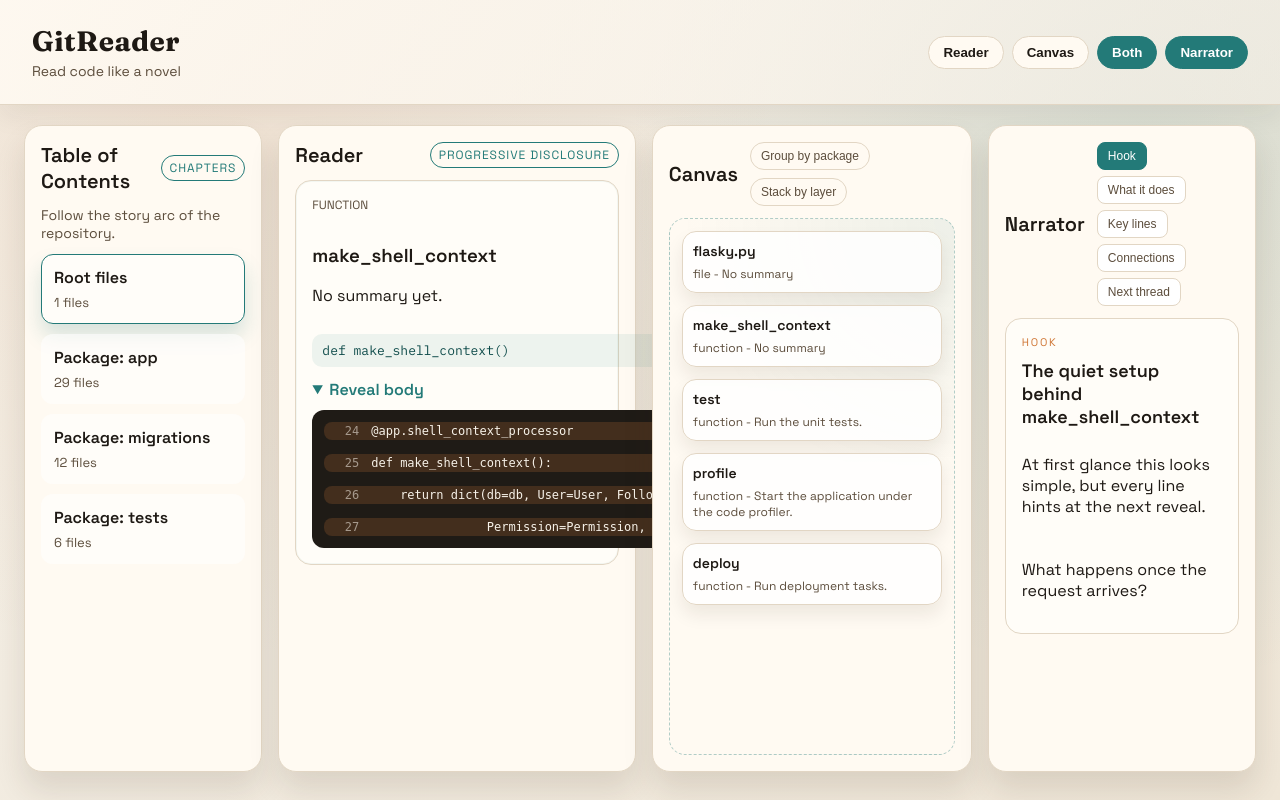
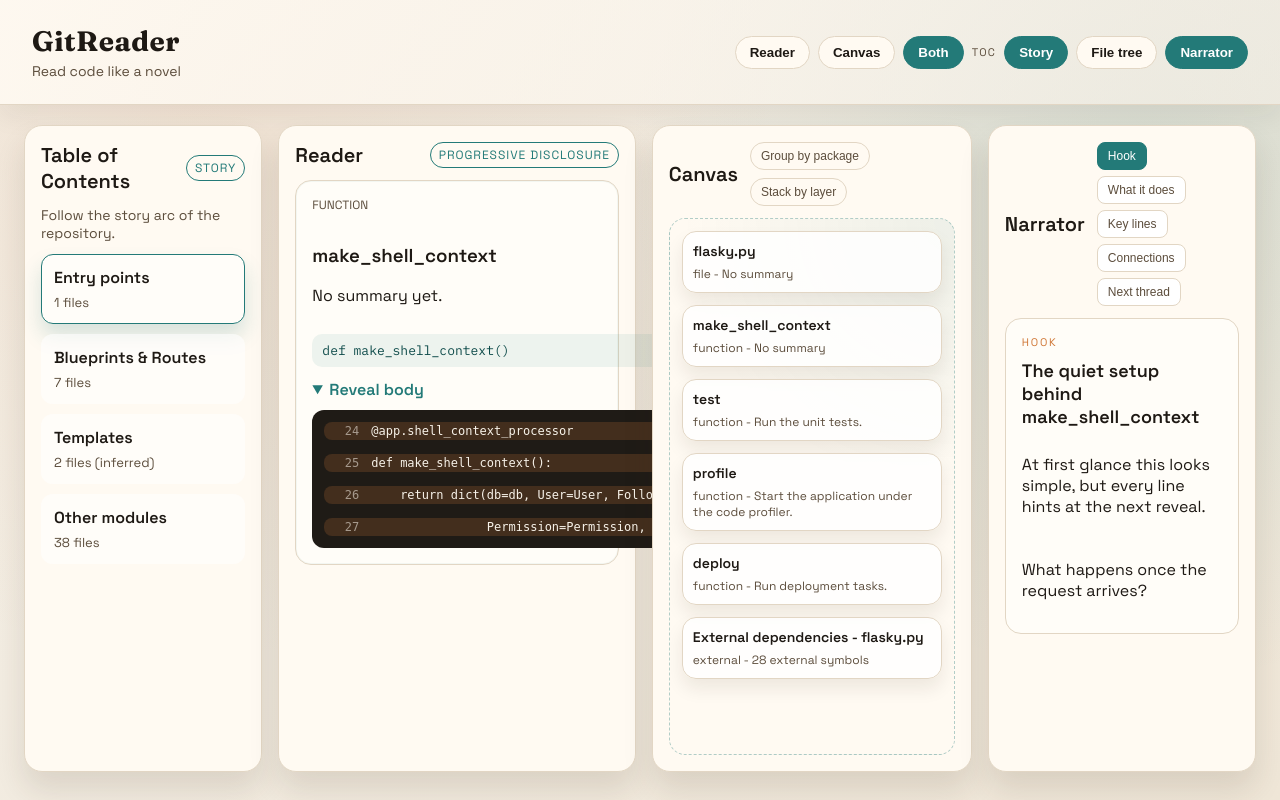
Before and after one commit to stevenrichter16/gitreader, a Flask app: page /gitreader/ in a window 1280 px wide. Run offline with Flask 2, Linux system fonts and the light colour scheme; parts of the project's set-up code (start-up, migrations or seed data) failed here and were passed over; some libraries are stand-ins or nearby versions.

Commit message:
improved canvas

```diff
--- a/app/gitreader/routes.py
+++ b/app/gitreader/routes.py
@@ -3,7 +3,7 @@ import os
 from flask import current_app, jsonify, render_template, request
 
 from . import gitreader
-from .models import RepoSpec
+from .models import GraphEdge, RepoSpec, SourceLocation, SymbolNode
 from .service import get_repo_index, get_symbol_snippet
 
 
@@ -15,12 +15,21 @@ def index():
 @gitreader.route('/api/toc')
 def toc():
     spec = _repo_spec_from_request()
+    mode = request.args.get('mode', 'story')
     try:
         repo_index = _load_index(spec)
     except ValueError as exc:
         return jsonify({'error': str(exc)}), 400
+    if mode == 'tree':
+        chapters = _build_tree_toc(repo_index)
+    else:
+        chapters = _build_story_toc(repo_index)
+        if not chapters:
+            chapters = _build_tree_toc(repo_index)
+            mode = 'tree'
     return jsonify({
-        'chapters': repo_index.toc,
+        'chapters': chapters,
+        'mode': mode,
         'stats': repo_index.stats,
         'warnings': [warning.to_dict() for warning in repo_index.warnings],
     })
@@ -35,6 +44,7 @@ def graph():
     except ValueError as exc:
         return jsonify({'error': str(exc)}), 400
     nodes, edges = _filter_graph(repo_index, scope)
+    nodes, edges = _collapse_externals(nodes, edges)
     return jsonify({
         'nodes': [node.to_dict() for node in nodes],
         'edges': [edge.to_dict() for edge in edges],
@@ -115,19 +125,29 @@ def _load_symbol_snippet(spec: RepoSpec, symbol_id: str, section: str):
 
 
 def _filter_graph(repo_index, scope: str):
-    if not scope or scope == 'full' or not scope.startswith('group:'):
+    if not scope or scope == 'full':
         return list(repo_index.nodes.values()), list(repo_index.edges)
-    group = scope[len('group:'):]
+    if scope.startswith('group:'):
+        group = scope[len('group:'):]
+        allowed_paths = _group_paths(repo_index, group)
+    elif scope.startswith('story:'):
+        story_paths = _story_scope_paths(repo_index)
+        allowed_paths = story_paths.get(scope, set())
+    else:
+        return list(repo_index.nodes.values()), list(repo_index.edges)
+    if not allowed_paths:
+        return list(repo_index.nodes.values()), list(repo_index.edges)
+    return _apply_scope_paths(repo_index, allowed_paths)
+
+
+def _apply_scope_paths(repo_index, allowed_paths: set[str]):
     allowed = set()
     for node in repo_index.nodes.values():
         location = node.location
         if not location or not location.path:
             continue
         normalized = location.path.replace(os.sep, '/')
-        if group == 'root':
-            if '/' not in normalized:
-                allowed.add(node.id)
-        elif normalized.startswith(f'{group}/'):
+        if normalized in allowed_paths:
             allowed.add(node.id)
     if not allowed:
         return list(repo_index.nodes.values()), list(repo_index.edges)
@@ -147,6 +167,198 @@ def _filter_graph(repo_index, scope: str):
     return nodes, edges
 
 
+def _collapse_externals(nodes: list[SymbolNode], edges: list[GraphEdge]):
+    node_by_id = {node.id: node for node in nodes}
+    external_ids = {node.id for node in nodes if node.kind == 'external'}
+    if not external_ids:
+        return nodes, edges
+
+    grouped_nodes: dict[str, SymbolNode] = {}
+    grouped_externals: dict[str, set[str]] = {}
+    new_edges: list[GraphEdge] = []
+    seen_edges: set[tuple[str, str, str, str]] = set()
+
+    def add_edge(source: str, target: str, kind: str, confidence: str):
+        key = (source, target, kind, confidence)
+        if key in seen_edges:
+            return
+        seen_edges.add(key)
+        new_edges.append(GraphEdge(source=source, target=target, kind=kind, confidence=confidence))
+
+    def file_path_for(node_id: str) -> str | None:
+        node = node_by_id.get(node_id)
+        if not node or not node.location or not node.location.path:
+            return None
+        return node.location.path
+
+    def ensure_group_node(file_path: str) -> str:
+        group_id = f'external-group:{file_path}'
+        if group_id not in grouped_nodes:
+            file_name = os.path.basename(file_path) or file_path
+            grouped_nodes[group_id] = SymbolNode(
+                id=group_id,
+                name=f'External dependencies - {file_name}',
+                kind='external',
+                summary='External dependencies',
+                location=SourceLocation(path=file_path),
+            )
+        return group_id
+
+    for edge in edges:
+        source_is_external = edge.source in external_ids
+        target_is_external = edge.target in external_ids
+        if not source_is_external and not target_is_external:
+            add_edge(edge.source, edge.target, edge.kind, edge.confidence)
+            continue
+        if source_is_external and target_is_external:
+            add_edge(edge.source, edge.target, edge.kind, edge.confidence)
+            continue
+        external_id = edge.source if source_is_external else edge.target
+        other_id = edge.target if source_is_external else edge.source
+        file_path = file_path_for(other_id)
+        if not file_path:
+            add_edge(edge.source, edge.target, edge.kind, edge.confidence)
+            continue
+        group_id = ensure_group_node(file_path)
+        external_node = node_by_id.get(external_id)
+        if external_node:
+            grouped_externals.setdefault(group_id, set()).add(external_node.name)
+        if source_is_external:
+            add_edge(group_id, other_id, edge.kind, edge.confidence)
+        else:
+            add_edge(other_id, group_id, edge.kind, edge.confidence)
+
+    for group_id, names in grouped_externals.items():
+        count = len(names)
+        grouped_nodes[group_id].summary = f'{count} external symbol{"" if count == 1 else "s"}'
+
+    referenced = {edge.source for edge in new_edges} | {edge.target for edge in new_edges}
+    retained_nodes: list[SymbolNode] = [
+        node for node in nodes
+        if node.kind != 'external' or node.id in referenced
+    ]
+    retained_nodes.extend(grouped_nodes.values())
+    return retained_nodes, new_edges
+
+
+def _group_paths(repo_index, group: str) -> set[str]:
+    allowed_paths = set()
+    for node in repo_index.nodes.values():
+        location = node.location
+        if not location or not location.path:
+            continue
+        normalized = location.path.replace(os.sep, '/')
+        if group == 'root':
+            if '/' not in normalized:
+                allowed_paths.add(normalized)
+        elif normalized.startswith(f'{group}/'):
+            allowed_paths.add(normalized)
+    return allowed_paths
+
+
+def _build_tree_toc(repo_index):
+    groups = {}
+    for node in repo_index.nodes.values():
+        if node.kind != 'file' or not node.location or not node.location.path:
+            continue
+        normalized = node.location.path.replace(os.sep, '/')
+        parts = normalized.split('/')
+        group = 'root' if len(parts) == 1 else parts[0]
+        groups.setdefault(group, 0)
+        groups[group] += 1
+    ordered_groups = sorted(groups.items(), key=lambda item: (item[0] != 'root', item[0]))
+    toc = []
+    for group, count in ordered_groups:
+        title = 'Root files' if group == 'root' else f'Package: {group}'
+        toc.append({
+            'id': f'group:{group}',
+            'title': title,
+            'summary': f'{count} files',
+            'scope': f'group:{group}',
+        })
+    return toc
+
+
+def _build_story_toc(repo_index):
+    paths_by_scope = _story_scope_paths(repo_index)
+    chapters = []
+    order = [
+        ('story:entry', 'Entry points', 'Entry points that boot the app.'),
+        ('story:config', 'Configuration', 'Settings and environment tuning.'),
+        ('story:routes', 'Blueprints & Routes', 'Request flow and URL mapping.'),
+        ('story:templates', 'Templates', 'Rendering and presentation clues.'),
+        ('story:other', 'Other modules', 'Support code that fills in the gaps.'),
+    ]
+    for scope, title, fallback_summary in order:
+        paths = paths_by_scope.get(scope, set())
+        if not paths:
+            continue
+        summary = f'{len(paths)} files' if scope != 'story:templates' else f'{len(paths)} files (inferred)'
+        chapters.append({
+            'id': scope,
+            'title': title,
+            'summary': summary or fallback_summary,
+            'scope': scope,
+        })
+    return chapters
+
+
+def _story_scope_paths(repo_index):
+    entry_names = {'flasky.py', 'manage.py', 'app.py', 'wsgi.py', 'asgi.py', 'main.py'}
+    config_names = {'config.py', 'settings.py', 'configuration.py'}
+    route_filenames = {'views.py', 'routes.py', 'handlers.py', 'controllers.py', 'blueprints.py', 'urls.py'}
+
+    file_paths = set()
+    for node in repo_index.nodes.values():
+        if node.kind != 'file' or not node.location or not node.location.path:
+            continue
+        file_paths.add(node.location.path.replace(os.sep, '/'))
+
+    entry_paths = {path for path in file_paths if os.path.basename(path) in entry_names}
+    config_paths = {path for path in file_paths if os.path.basename(path) in config_names}
+
+    route_paths = set()
+    for path in file_paths:
+        if os.path.basename(path) in route_filenames:
+            route_paths.add(path)
+    for node in repo_index.nodes.values():
+        if node.kind == 'blueprint' and node.location and node.location.path:
+            route_paths.add(node.location.path.replace(os.sep, '/'))
+
+    template_paths = set()
+    render_targets = {
+        node_id for node_id, node in repo_index.nodes.items()
+        if node.kind == 'external' and 'render_template' in node.name
+    }
+    if render_targets:
+        for edge in repo_index.edges:
+            if edge.target in render_targets:
+                source_node = repo_index.nodes.get(edge.source)
+                if source_node and source_node.location and source_node.location.path:
+                    template_paths.add(source_node.location.path.replace(os.sep, '/'))
+
+    assigned = set()
+
+    def reserve(paths):
+        reserved = {path for path in paths if path not in assigned}
+        assigned.update(reserved)
+        return reserved
+
+    entry_paths = reserve(entry_paths)
+    config_paths = reserve(config_paths)
+    route_paths = reserve(route_paths)
+    template_paths = reserve(template_paths)
+    other_paths = file_paths - assigned
+
+    return {
+        'story:entry': entry_paths,
+        'story:config': config_paths,
+        'story:routes': route_paths,
+        'story:templates': template_paths,
+        'story:other': other_paths,
+    }
+
+
 def _default_repo_root() -> str:
     root_path = os.path.abspath(current_app.root_path)
     if os.path.isdir(os.path.join(root_path, 'app')):
--- a/app/static/gitreader/app.js
+++ b/app/static/gitreader/app.js
@@ -25,9 +25,13 @@
         this.narratorOutput = getElement('narrator-output');
         this.modeButtons = document.querySelectorAll('.mode-btn');
         this.layoutButtons = document.querySelectorAll('.nav-btn[data-layout]');
+        this.tocModeButtons = document.querySelectorAll('.nav-btn[data-toc-mode]');
         this.narratorToggle = getElement('narrator-toggle');
         this.workspace = getElement('workspace');
+        this.tocPill = getElement('toc-pill');
+        this.tocSubtitle = getElement('toc-subtitle');
         this.currentMode = 'hook';
+        this.tocMode = 'story';
         this.chapters = [];
         this.graphNodes = [];
         this.graphEdges = [];
@@ -50,9 +54,7 @@
 
     GitReaderApp.prototype.loadData = function () {
         var _this = this;
-        return this.fetchJson('/gitreader/api/toc').then(function (tocData) {
-            _this.chapters = Array.isArray(tocData.chapters) ? tocData.chapters : [];
-            _this.renderToc();
+        return this.loadToc(this.tocMode).then(function () {
             var defaultChapterId = _this.chapters.length > 0 ? _this.chapters[0].id : '';
             return _this.loadChapter(defaultChapterId);
         });
@@ -98,6 +100,15 @@
             }
         });
 
+        this.tocModeButtons.forEach(function (button) {
+            button.addEventListener('click', function () {
+                var mode = button.dataset.tocMode;
+                if (mode) {
+                    _this.setTocMode(mode);
+                }
+            });
+        });
+
         this.canvasGrid.addEventListener('click', function (event) {
             var target = event.target.closest('.canvas-node');
             if (!target) {
@@ -141,6 +152,41 @@
         });
     };
 
+    GitReaderApp.prototype.setTocMode = function (mode) {
+        var _this = this;
+        if (this.tocMode === mode) {
+            return Promise.resolve();
+        }
+        this.tocList.innerHTML = '<li class="toc-item"><div class="toc-title">Loading chapters</div><p class="toc-summary">Switching TOC view...</p></li>';
+        return this.loadToc(mode).then(function () {
+            var defaultChapterId = _this.chapters.length > 0 ? _this.chapters[0].id : '';
+            return _this.loadChapter(defaultChapterId);
+        });
+    };
+
+    GitReaderApp.prototype.loadToc = function (mode) {
+        var _this = this;
+        var suffix = mode ? '?mode=' + encodeURIComponent(mode) : '';
+        return this.fetchJson('/gitreader/api/toc' + suffix).then(function (tocData) {
+            _this.chapters = Array.isArray(tocData.chapters) ? tocData.chapters : [];
+            _this.tocMode = tocData.mode || mode;
+            _this.updateTocModeUi();
+            _this.renderToc();
+        });
+    };
+
+    GitReaderApp.prototype.updateTocModeUi = function () {
+        var _this = this;
+        this.tocModeButtons.forEach(function (button) {
+            button.classList.toggle('is-active', button.dataset.tocMode === _this.tocMode);
+        });
+        var isStory = this.tocMode === 'story';
+        this.tocPill.textContent = isStory ? 'story' : 'file tree';
+        this.tocSubtitle.textContent = isStory
+            ? 'Follow the story arc of the repository.'
+            : 'Browse the repository by folder.';
+    };
+
     GitReaderApp.prototype.renderToc = function () {
         var _this = this;
         this.tocList.innerHTML = '';
@@ -152,6 +198,9 @@
             var item = document.createElement('li');
             item.className = 'toc-item';
             item.dataset.chapterId = chapter.id;
+            if (chapter.scope) {
+                item.dataset.scope = chapter.scope;
+            }
             item.innerHTML =
                 '<div class="toc-title">' + escapeHtml(chapter.title) + '</div>' +
                 '<p class="toc-summary">' + escapeHtml(chapter.summary) + '</p>';
@@ -162,7 +211,8 @@
     GitReaderApp.prototype.loadChapter = function (chapterId) {
         var _this = this;
         this.setActiveToc(chapterId);
-        var scope = this.getScopeForChapter(chapterId);
+        var chapter = this.chapters.find(function (entry) { return entry.id === chapterId; });
+        var scope = (chapter && chapter.scope) || this.getScopeForChapter(chapterId);
         return this.loadGraphForScope(scope).then(function () {
             var nodes = _this.filterNodesForChapter(chapterId);
             var edges = _this.filterEdgesForNodes(nodes);
@@ -176,7 +226,7 @@
     };
 
     GitReaderApp.prototype.getScopeForChapter = function (chapterId) {
-        if (chapterId && chapterId.indexOf('group:') === 0) {
+        if (chapterId && (chapterId.indexOf('group:') === 0 || chapterId.indexOf('story:') === 0)) {
             return chapterId;
         }
         return 'full';
--- a/app/static/gitreader/app.ts
+++ b/app/static/gitreader/app.ts
@@ -1,4 +1,6 @@
 type NarrationMode = 'hook' | 'summary' | 'key_lines' | 'connections' | 'next';
+
+type TocMode = 'story' | 'tree';
 
 type SymbolKind = 'file' | 'class' | 'function' | 'method' | 'external' | 'blueprint';
 
@@ -36,6 +38,7 @@ interface ChapterSummary {
     id: string;
     title: string;
     summary: string;
+    scope?: string;
 }
 
 interface ApiWarning {
@@ -47,6 +50,7 @@ interface ApiWarning {
 
 interface ApiTocResponse {
     chapters: ChapterSummary[];
+    mode?: TocMode;
     stats?: Record<string, number>;
     warnings?: ApiWarning[];
 }
@@ -54,6 +58,7 @@ interface ApiTocResponse {
 interface ApiGraphResponse {
     nodes: SymbolNode[];
     edges: GraphEdge[];
+    scope?: string;
     stats?: Record<string, number>;
     warnings?: ApiWarning[];
 }
@@ -88,9 +93,13 @@ class GitReaderApp {
     private narratorOutput: HTMLElement;
     private modeButtons: NodeListOf<HTMLButtonElement>;
     private layoutButtons: NodeListOf<HTMLButtonElement>;
+    private tocModeButtons: NodeListOf<HTMLButtonElement>;
     private narratorToggle: HTMLButtonElement;
     private workspace: HTMLElement;
+    private tocPill: HTMLElement;
+    private tocSubtitle: HTMLElement;
     private currentMode: NarrationMode = 'hook';
+    private tocMode: TocMode = 'story';
     private chapters: ChapterSummary[] = [];
     private graphNodes: SymbolNode[] = [];
     private graphEdges: GraphEdge[] = [];
@@ -106,8 +115,11 @@ class GitReaderApp {
         this.narratorOutput = this.getElement('narrator-output');
         this.modeButtons = document.querySelectorAll<HTMLButtonElement>('.mode-btn');
         this.layoutButtons = document.querySelectorAll<HTMLButtonElement>('.nav-btn[data-layout]');
+        this.tocModeButtons = document.querySelectorAll<HTMLButtonElement>('.nav-btn[data-toc-mode]');
         this.narratorToggle = this.getElement('narrator-toggle') as HTMLButtonElement;
         this.workspace = this.getElement('workspace');
+        this.tocPill = this.getElement('toc-pill');
+        this.tocSubtitle = this.getElement('toc-subtitle');
     }
 
     init(): void {
@@ -129,9 +141,7 @@ class GitReaderApp {
     }
 
     private async loadData(): Promise<void> {
-        const tocData = await this.fetchJson<ApiTocResponse>('/gitreader/api/toc');
-        this.chapters = Array.isArray(tocData.chapters) ? tocData.chapters : [];
-        this.renderToc();
+        await this.loadToc(this.tocMode);
         const defaultChapterId = this.chapters.length > 0 ? this.chapters[0].id : '';
         await this.loadChapter(defaultChapterId);
     }
@@ -172,6 +182,15 @@ class GitReaderApp {
             if (chapterId) {
                 void this.loadChapter(chapterId);
             }
+        });
+
+        this.tocModeButtons.forEach((button) => {
+            button.addEventListener('click', () => {
+                const mode = button.dataset.tocMode as TocMode | undefined;
+                if (mode) {
+                    void this.setTocMode(mode);
+                }
+            });
         });
 
         this.canvasGrid.addEventListener('click', (event) => {
@@ -217,6 +236,36 @@ class GitReaderApp {
         });
     }
 
+    private async setTocMode(mode: TocMode): Promise<void> {
+        if (this.tocMode === mode) {
+            return;
+        }
+        this.tocList.innerHTML = '<li class="toc-item"><div class="toc-title">Loading chapters</div><p class="toc-summary">Switching TOC view...</p></li>';
+        await this.loadToc(mode);
+        const defaultChapterId = this.chapters.length > 0 ? this.chapters[0].id : '';
+        await this.loadChapter(defaultChapterId);
+    }
+
+    private async loadToc(mode: TocMode): Promise<void> {
+        const suffix = mode ? `?mode=${encodeURIComponent(mode)}` : '';
+        const tocData = await this.fetchJson<ApiTocResponse>(`/gitreader/api/toc${suffix}`);
+        this.chapters = Array.isArray(tocData.chapters) ? tocData.chapters : [];
+        this.tocMode = tocData.mode ?? mode;
+        this.updateTocModeUi();
+        this.renderToc();
+    }
+
+    private updateTocModeUi(): void {
+        this.tocModeButtons.forEach((button) => {
+            button.classList.toggle('is-active', button.dataset.tocMode === this.tocMode);
+        });
+        const isStory = this.tocMode === 'story';
+        this.tocPill.textContent = isStory ? 'story' : 'file tree';
+        this.tocSubtitle.textContent = isStory
+            ? 'Follow the story arc of the repository.'
+            : 'Browse the repository by folder.';
+    }
+
     private renderToc(): void {
         this.tocList.innerHTML = '';
         if (this.chapters.length === 0) {
@@ -227,6 +276,9 @@ class GitReaderApp {
             const item = document.createElement('li');
             item.className = 'toc-item';
             item.dataset.chapterId = chapter.id;
+            if (chapter.scope) {
+                item.dataset.scope = chapter.scope;
+            }
             item.innerHTML = `
                 <div class="toc-title">${this.escapeHtml(chapter.title)}</div>
                 <p class="toc-summary">${this.escapeHtml(chapter.summary)}</p>
@@ -237,7 +289,8 @@ class GitReaderApp {
 
     private async loadChapter(chapterId: string): Promise<void> {
         this.setActiveToc(chapterId);
-        const scope = this.getScopeForChapter(chapterId);
+        const chapter = this.chapters.find((entry) => entry.id === chapterId);
+        const scope = chapter?.scope ?? this.getScopeForChapter(chapterId);
         await this.loadGraphForScope(scope);
         const nodes = this.filterNodesForChapter(chapterId);
         const edges = this.filterEdgesForNodes(nodes);
@@ -250,7 +303,7 @@ class GitReaderApp {
     }
 
     private getScopeForChapter(chapterId: string): string {
-        if (chapterId && chapterId.startsWith('group:')) {
+        if (chapterId && (chapterId.startsWith('group:') || chapterId.startsWith('story:'))) {
             return chapterId;
         }
         return 'full';
--- a/app/static/gitreader/styles.css
+++ b/app/static/gitreader/styles.css
@@ -75,6 +75,13 @@ body {
     display: flex;
     gap: 8px;
     align-items: center;
+}
+
+.nav-label {
+    font-size: 11px;
+    text-transform: uppercase;
+    letter-spacing: 0.12em;
+    color: var(--muted-ink);
 }
 
 .nav-btn {
--- a/app/templates/gitreader/index.html
+++ b/app/templates/gitreader/index.html
@@ -20,6 +20,11 @@
           <button class="nav-btn" data-layout="canvas">Canvas</button>
           <button class="nav-btn is-active" data-layout="both">Both</button>
         </div>
+        <div class="nav-group" role="group" aria-label="TOC mode">
+          <span class="nav-label">TOC</span>
+          <button class="nav-btn is-active" data-toc-mode="story">Story</button>
+          <button class="nav-btn" data-toc-mode="tree">File tree</button>
+        </div>
         <div class="nav-group" role="group" aria-label="Panels">
           <button class="nav-btn is-active" id="narrator-toggle" aria-pressed="true">Narrator</button>
         </div>
@@ -30,9 +35,9 @@
       <section class="pane toc-pane" id="toc" aria-label="Table of contents">
         <div class="pane-header">
           <h2>Table of Contents</h2>
-          <span class="pill">chapters</span>
+          <span class="pill" id="toc-pill">story</span>
         </div>
-        <p class="pane-subtitle">Follow the story arc of the repository.</p>
+        <p class="pane-subtitle" id="toc-subtitle">Follow the story arc of the repository.</p>
         <ul class="toc-list" id="toc-list"></ul>
       </section>
 
```
Also changed, not shown: instance/gitreader/index/users-steven-documents-flasky-master-486dfca52949.json.
